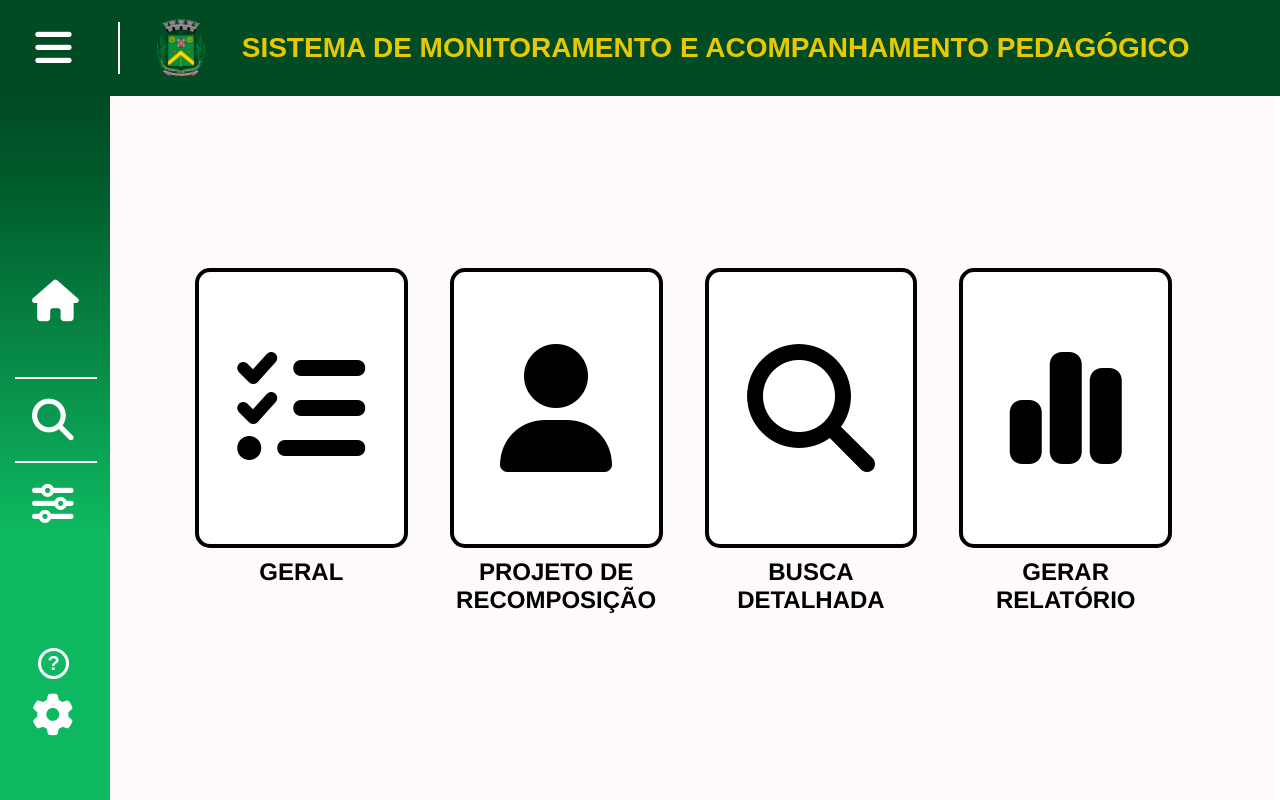
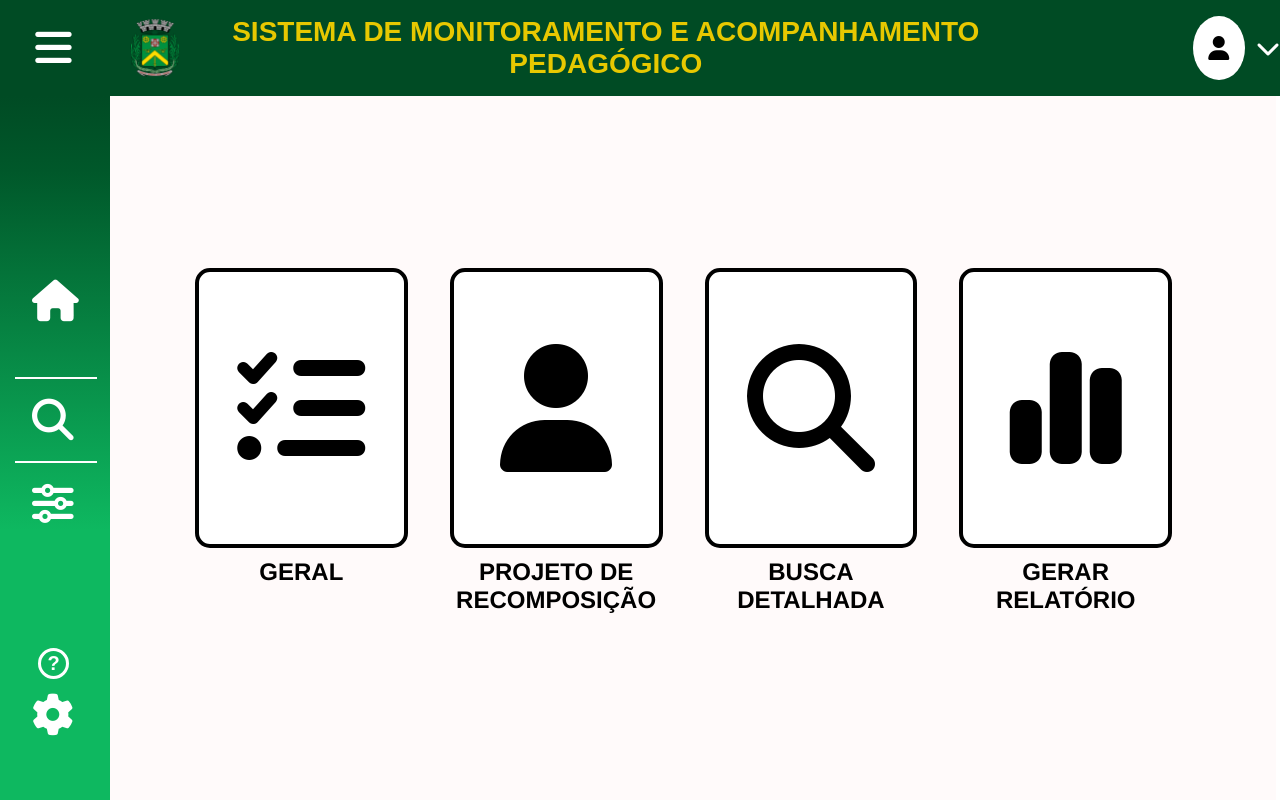
Before and after one commit to viniciuspaschoal/pjt_SIMAP, a React (Vite) app: page / in a window 1280 px wide. Both pictures are taken after a click on the element "Logar com Google". Built offline with nearby package versions, Linux system fonts and the light colour scheme.

Commit message:
opcao sair da conta

```diff
--- a/src/components/Header.jsx
+++ b/src/components/Header.jsx
@@ -1,34 +1,64 @@
-import '../components/header.css'
-import logoSecretaria from '../assets/images/logo_secretaria.png'
+import { useState, useEffect } from 'react';
+import '../components/header.css';
+import logoSecretaria from '../assets/images/logo_secretaria.png';
 
-function Header({estadoMenu, clickMenu}){
+function Header({ estadoMenu, clickMenu }) {
+    const [isUserMenuOpen, setIsUserMenuOpen] = useState(false);
+    const [autorizado, setAutorizado] = useState(false);
 
-    return(
-        <>
+    const toggleUserMenu = () => {
+        setIsUserMenuOpen(!isUserMenuOpen);
+    };
+
+
+    // Recupera estado do localStorage ao carregar a página
+    useEffect(() => {
+        const estadoAutorizado = localStorage.getItem('autorizado');
+        if (estadoAutorizado === 'false') {
+            setAutorizado(false);
+        }
+    }, []);
+
+    // Função para validar o login
+    function exit() {
+        setAutorizado(true);
+        localStorage.setItem('autorizado', 'false'); // Atualiza o localStorage diretamente
+        window.location.reload()
+    }
+
+    return (
         <div className="header">
-
-                {estadoMenu == 'close' &&(
+            {estadoMenu === 'close' && (
                 <div onClick={clickMenu} className="icon-menu">
                     <i className="fa-solid fa-bars menu"></i>
                 </div>
             )}
-                {estadoMenu == 'open' &&(
+            {estadoMenu === 'open' && (
                 <div onClick={clickMenu} className="icon-menu">
                     <i className="fa-solid fa-x menu"></i>
                 </div>
             )}
 
-                <div className="separador-um"></div>
-
             <div className="cabecalho-logo">
-                    <img src={logoSecretaria} alt="" />
+                <img src={logoSecretaria} alt="Logo Secretaria" />
                 <h1>SISTEMA DE MONITORAMENTO E ACOMPANHAMENTO PEDAGÓGICO</h1>
             </div>
 
+            <div className="local-user" onClick={toggleUserMenu}>
+                <div className="user" >
+                    <i className="fa-solid fa-user user-i"></i>
+                    <i className="fa-solid fa-chevron-down seta"></i>
                 </div>
 
-        </>
-    )
+                {isUserMenuOpen && (
+                    <div className="user-menu">
+                        <p>Dados do perfil</p>
+                        <p onClick={exit}>Sair<span><i class="fa-solid fa-right-from-bracket sair-icon"></i></span></p>
+                    </div>
+                )}
+            </div>
+        </div>
+    );
 }
 
-export default Header
+export default Header;
--- a/src/components/header.css
+++ b/src/components/header.css
@@ -49,3 +49,67 @@ padding-left: 36px;
     height: 50px;
     margin-left: 24px;
 }
+
+
+/* Ícone do usuário no canto direito */
+.local-user {
+    position: relative;
+    margin-left: 15vw;
+
+}
+
+.user {
+    display: flex;
+    align-items: center;
+    cursor: pointer;
+    color: #000; /* Cor preta para combinar com o cabeçalho */
+    font-size: 1.6rem;
+}
+
+.user-i{
+    background-color: #fff;
+    border-radius: 50%;
+    padding: 2.5vh 1.2vw;
+    margin-right: 0.5vw;
+}
+
+.user i {
+    margin-left: 5px;
+}
+
+.seta{
+    color: #fff;
+}
+
+/* Dropdown do menu do usuário */
+.user-menu {
+    margin-top: 1vh;
+    position: absolute;
+    top: 100%; /* Alinha logo abaixo do ícone */
+    right: 0; /* Alinha à direita */
+    background-color: #fff; /* Fundo branco */
+    box-shadow: 0px 4px 8px rgba(0, 0, 0, 0.1);
+    border-radius: 8px;
+    padding: 10px;
+    width: 150px;
+    z-index: 100;
+    border: 1px solid #cecece;
+}
+
+.user-menu p {
+    margin: 10px 0;
+    padding: 5px 10px;
+    font-size: 14px;
+    color: #333;
+    cursor: pointer;
+}
+
+.user-menu p:hover {
+    background-color: #f0f0f0;
+    border-radius: 4px;
+}
+
+.sair-icon{
+    font-size: 1rem;
+    margin-left: 1vw;
+}
```
Lines whose indentation alone changed are shown as unchanged.
